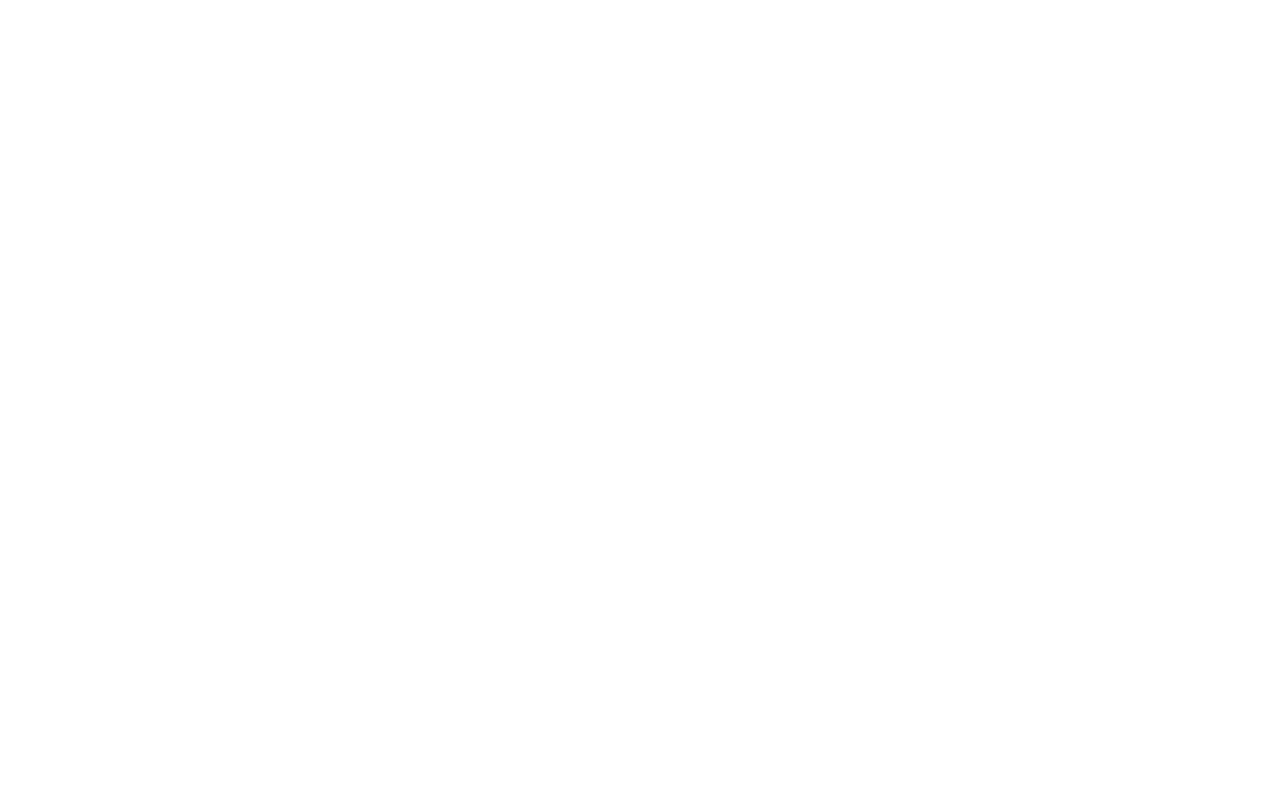
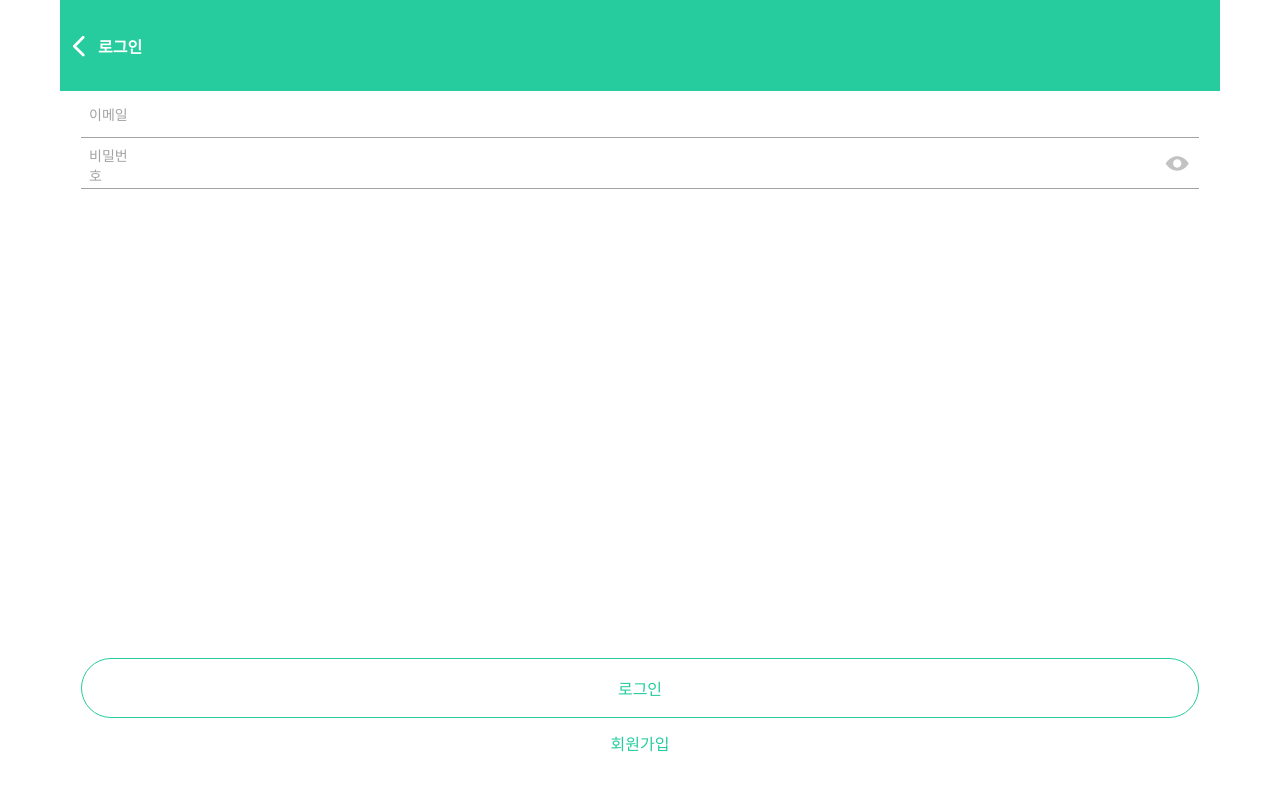
Before and after one commit to DonggyunKim00/eyedaero-front, a React (Create React App) app: page /auth in a window 1280 px wide. Before the commit this address had no page. Shown: the top 790 px of the page. Built offline with nearby package versions, Linux system fonts and the light colour scheme; a web font is replaced by a local one.

Commit message:
feat: auth 페이지 로그인 폼 구현

```diff
--- a/src/Router.tsx
+++ b/src/Router.tsx
@@ -6,6 +6,7 @@
 import TheaterSearch from './pages/TheaterSearch/TheaterSearch';
 import SplashScreen from './pages/mainPage/SplashScreen';
 import DetailPage from './pages/detailPage';
+import AuthPage from './pages/authPage';
 
 function Router() {
   return (
@@ -17,6 +18,7 @@
           <Route path="/main" element={<Main />} />
           <Route path="/list" element={<TheaterSearch />} />
           <Route path="/detail" element={<DetailPage />} />
+          <Route path="/auth" element={<AuthPage />} />
         </Routes>
       </BrowserRouter>
     </Layout>
--- /dev/null
+++ b/src/pages/authPage/components/LoginForm.tsx
@@ -0,0 +1,108 @@
+import { useState } from 'react';
+import { useForm } from 'react-hook-form';
+import { styled } from 'styled-components';
+
+const LoginForm = () => {
+  const {
+    register,
+    handleSubmit,
+    formState: { errors },
+  } = useForm();
+
+  const [show, setShow] = useState<boolean>(false);
+  return (
+    <Container onSubmit={handleSubmit((data) => console.log(data))}>
+      <Top>
+        <Row>
+          <span>이메일</span>
+          <CustomInput {...register('email')} />
+        </Row>
+        <Row>
+          <span>비밀번호</span>
+          <CustomInput
+            type={show ? 'text' : 'password'}
+            {...register('password')}
+          />
+          <button type="button" onClick={() => setShow((prev) => !prev)}>
+            <img src={show ? '/svg/ShowEye.svg' : '/svg/Eye.svg'} />
+          </button>
+        </Row>
+      </Top>
+
+      <ButtonList>
+        <LoginButton type="submit">로그인</LoginButton>
+        <SignupButton>회원가입</SignupButton>
+      </ButtonList>
+    </Container>
+  );
+};
+export default LoginForm;
+
+const Container = styled.form`
+  display: flex;
+  flex-direction: column;
+  justify-content: space-between;
+  height: 100%;
+  gap: 17px;
+`;
+const Top = styled.div`
+  display: flex;
+  flex-direction: column;
+  gap: 4px;
+`;
+const CustomInput = styled.input`
+  border: none;
+  font-size: 16px;
+  height: 17px;
+  width: 100%;
+  outline: none;
+  color: #66666699;
+`;
+const Row = styled.div`
+  display: flex;
+  align-items: center;
+  height: 46px;
+  width: 100%;
+  border-bottom: 1px solid #66666699;
+  color: #66666699;
+  span {
+    font-size: 14px;
+    min-width: 50px;
+    padding: 16px 8px;
+  }
+  button {
+    background-color: transparent;
+    border: none;
+    cursor: pointer;
+  }
+`;
+
+const ButtonList = styled.div`
+  display: flex;
+  flex-direction: column;
+  gap: 12px;
+`;
+
+const LoginButton = styled.button`
+  color: #26cc9d;
+  background-color: white;
+  border: 1px solid #26cc9d;
+  font-size: 16;
+  padding: 17px 0px;
+  width: 100%;
+  border-radius: 30px;
+  font-size: 16px;
+  font-weight: 500;
+  cursor: pointer;
+`;
+
+const SignupButton = styled.button`
+  display: flex;
+  justify-content: center;
+  background-color: transparent;
+  color: #26cc9d;
+  border: none;
+  font-size: 16px;
+  font-weight: 500;
+  width: 100%;
+`;
--- /dev/null
+++ b/src/pages/authPage/index.tsx
@@ -0,0 +1,48 @@
+import React from 'react';
+import { styled } from 'styled-components';
+import ResponsiveWrapper from '../../components/ResponsiveWrapper';
+import LoginForm from './components/LoginForm';
+
+const AuthPage = () => {
+  return (
+    <ResponsiveWrapper>
+      <Container>
+        <Header>
+          <img src="/svg/Back.svg" />
+          <span>로그인</span>
+        </Header>
+        <Content>
+          <LoginForm />
+        </Content>
+      </Container>
+    </ResponsiveWrapper>
+  );
+};
+
+export default AuthPage;
+
+const Container = styled.div`
+  display: flex;
+  flex-direction: column;
+  height: 100vh;
+`;
+const Header = styled.div`
+  padding: 0px 11px;
+  box-sizing: border-box;
+  display: flex;
+  align-items: center;
+  gap: 12px;
+  width: 100%;
+  height: 110px;
+  background-color: #26cc9d;
+  color: white;
+  font-weight: 700;
+`;
+
+const Content = styled.div`
+  display: flex;
+  flex-direction: column;
+  justify-content: space-between;
+  height: 100%;
+  padding: 0px 21px 44px;
+`;
```
